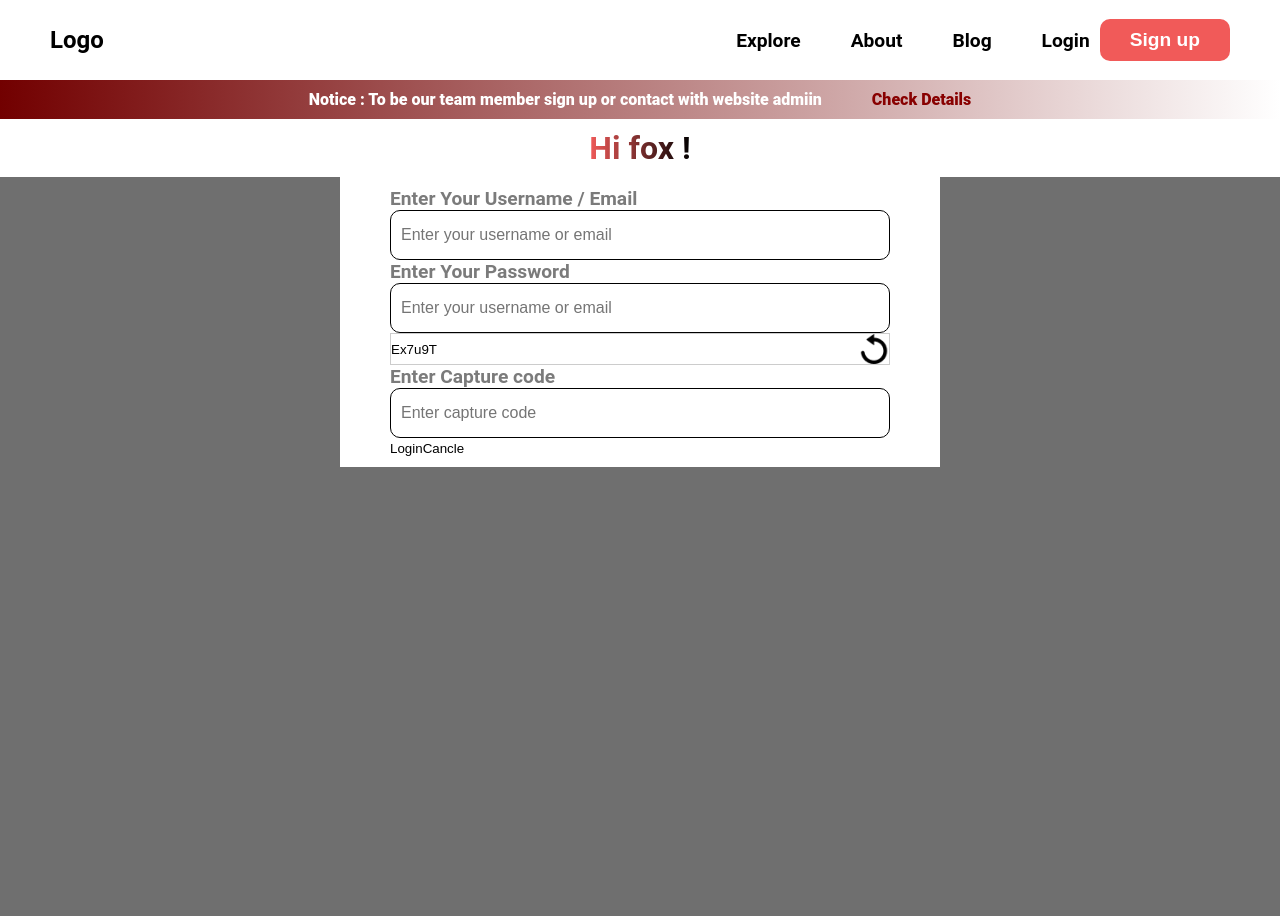
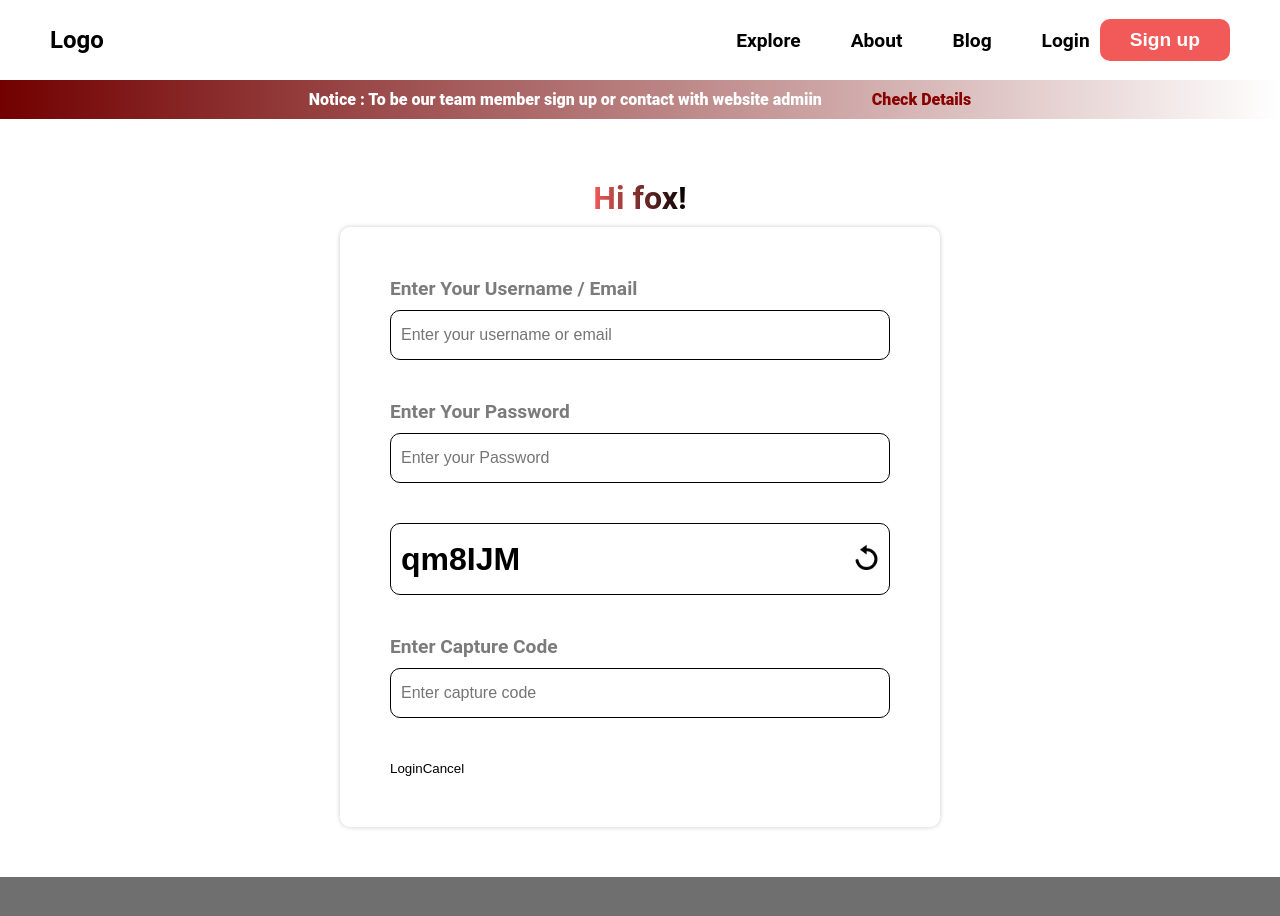
Before and after one commit to BuddhadebKoner/ishowdevs.com, a React (Vite) app in the folder frontend/: page / in a window 1280 px wide. Shown: the top 916 px of the page. After the commit the page ends 877 px from the top, so only its background shows below. Built offline with nearby package versions, Linux system fonts and the light colour scheme.

Commit message:
complex login state management

```diff
--- a/frontend/src/components/Userlogin.jsx
+++ b/frontend/src/components/Userlogin.jsx
@@ -1,39 +1,123 @@
-import React from 'react';
+import React, { useState, useEffect } from 'react';
 import Herotext from './Herotext';
 import '../styles/Userlogin.css';
 import { assets } from '../assets/assets';
 
-export default function components() {
+export default function UserLogin() {
+   const [captureCode, setCaptureCode] = useState('');
+   const [userEnteredCaptureCode, setUserEnteredCaptureCode] = useState('');
+
+   // Generate and set capture code when component mounts
+   useEffect(() => {
+      const initialCaptureCode = generateCaptureCode();
+      setCaptureCode(initialCaptureCode);
+   }, []);
+
+   const handleCaptureCode = () => {
+      const newCaptureCode = generateCaptureCode();
+      setCaptureCode(newCaptureCode);
+   };
+
+   const handleLogin = () => {
+      try {
+         const isValid = verifyCaptureCode(userEnteredCaptureCode);
+         if (isValid) {
+            console.log('Login successful!');
+         } else {
+            setCaptureCode(generateCaptureCode());
+            setUserEnteredCaptureCode('');
+         }
+      } catch (error) {
+         console.error('Error during login:', error);
+      }
+   };
+
 
    return (
-      <>
       <div className="userlogin_form_container">
-            <Herotext text={'Hi fox !'} />
+         <Herotext text="Hi fox!" />
          <div className="userlogin_form">
             <div className="input_fild_box">
-               <label htmlFor="username">Enter Your  Username / Email</label>
-                  <input type="text" name="username" id="username" placeholder='Enter your username or email' />
+               <label htmlFor="username">Enter Your Username / Email</label>
+               <input type="text" name="username" id="username" placeholder="Enter your username or email" />
             </div>
             <div className="input_fild_box">
                <label htmlFor="password">Enter Your Password</label>
-                  <input type="password" name="password" id="password" placeholder='Enter your username or email' />
+               <input type="password" name="password" id="password" placeholder="Enter your Password" />
             </div>
             <div className="capture_code">
-                  <input type="text" value={"Ex7u9T"} />
-                  <img src={assets.reloadicon} alt="" />
+               <input type="text" value={captureCode} readOnly />
+               <button onClick={handleCaptureCode}>
+                  <img src={assets.reloadicon} alt="Reload Capture Code" />
+               </button>
             </div>
             <div className="input_fild_box">
-               <label htmlFor="">Enter Capture code</label>
-                  <input type="text" name="capture" id="capture" placeholder='Enter capture code' />
+               <label htmlFor="capture">Enter Capture Code</label>
+               <input
+                  type="text"
+                  name="capture"
+                  id="capture"
+                  placeholder="Enter capture code"
+                  onChange={(e) => setUserEnteredCaptureCode(e.target.value)}
+               />
             </div>
             <div className="loginsubmit_btns">
-                  <button className=''>Login</button>
-                  <button className=''>Cancle</button>
+               <button onClick={handleLogin}>Login</button>
+               <button>Cancel</button>
             </div>
          </div>
       </div>
-      </>
+   );
+}
 
-   )
+// Capture Code Utility Functions
 
+function generateCaptureCode(length = 6) {
+   if (typeof length !== 'number' || length <= 0) {
+      throw new Error('Invalid length. Length must be a positive number.');
    }
+
+   const characters = 'ABCDEFGHIJKLMNOPQRSTUVWXYZabcdefghijklmnopqrstuvwxyz0123456789';
+   let result = '';
+   const charactersLength = characters.length;
+
+   for (let i = 0; i < length; i++) {
+      const randomIndex = Math.floor(Math.random() * charactersLength);
+      result += characters[randomIndex];
+   }
+
+   try {
+      localStorage.setItem("captureCode", result);
+   } catch (e) {
+      console.error('Failed to store the capture code in localStorage:', e);
+      throw new Error('Unable to store the capture code.');
+   }
+
+   return result;
+}
+
+function verifyCaptureCode(inputCode) {
+   if (typeof inputCode !== 'string') {
+      throw new Error('Invalid input. Input code must be a string.');
+   }
+
+   let storedCode;
+   try {
+      storedCode = localStorage.getItem("captureCode");
+   } catch (e) {
+      console.error('Failed to retrieve the capture code from localStorage:', e);
+      throw new Error('Unable to retrieve the capture code.');
+   }
+
+   const isValid = inputCode === storedCode;
+
+   try {
+      localStorage.removeItem("captureCode");
+   } catch (e) {
+      console.error('Failed to remove the capture code from localStorage:', e);
+   }
+
+   return isValid;
+}
+
+export { generateCaptureCode, verifyCaptureCode };
--- a/frontend/src/index.css
+++ b/frontend/src/index.css
@@ -6,7 +6,7 @@
 
 body {
   width: 100vw;
-  height: 200vh;
+  height: fit-content;
   overflow-x: hidden;
   overflow-y: auto;
   font-family: 'Roboto', sans-serif;
--- a/frontend/src/styles/Userlogin.css
+++ b/frontend/src/styles/Userlogin.css
@@ -5,6 +5,8 @@
    align-items: center;
    justify-content: center;
    flex-direction: column;
+   background-color: white;
+   padding: 50px 0px;
 }
 
 
@@ -16,11 +18,14 @@
    justify-content: center;
    flex-direction: column;
    background-color: white;
-   padding: 10px 50px;
+   padding: 50px 50px;
+   gap: 40px;
+   box-shadow: 0px 0px 5px 0px #ccc;
+   border-radius: 10px;
 }
 
-.input_fild_box ,
-.capture_code{
+.input_fild_box,
+.capture_code {
    width: 100%;
    height: fit-content;
    display: flex;
@@ -29,16 +34,20 @@
    flex-direction: column;
 
 }
-.capture_code{
+
+.capture_code {
    display: flex;
    align-items: center;
    justify-content: space-between;
    flex-direction: row;
-   border: 1px solid #ccc;
+   border: 1px solid #000000;
+   border-radius: 10px;
+   padding: 10px;
 }
-.capture_code img{
-   width: 30px;
-   height: 30px;
+
+.capture_code img {
+   width: 25px;
+   height: 25px;
 }
 
 .input_fild_box input {
@@ -49,8 +58,18 @@
    border: 1px solid #000000;
    font-size: 1rem;
 }
-.input_fild_box label{
+
+.capture_code input {
+   width: 200px;
+   height: 50px;
+   font-size: 2rem;
+   font-weight: 900;
+}
+
+.input_fild_box label {
+   margin-bottom: 10px;
    font-size: 1.2rem;
    font-weight: 700;
    color: #7B7B7B;
+   cursor: pointer;
 }
```
Also changed, not shown: frontend/src/controllers/capture.controller.js (deleted, +0 -51 lines). Lines whose indentation alone changed are shown as unchanged.
